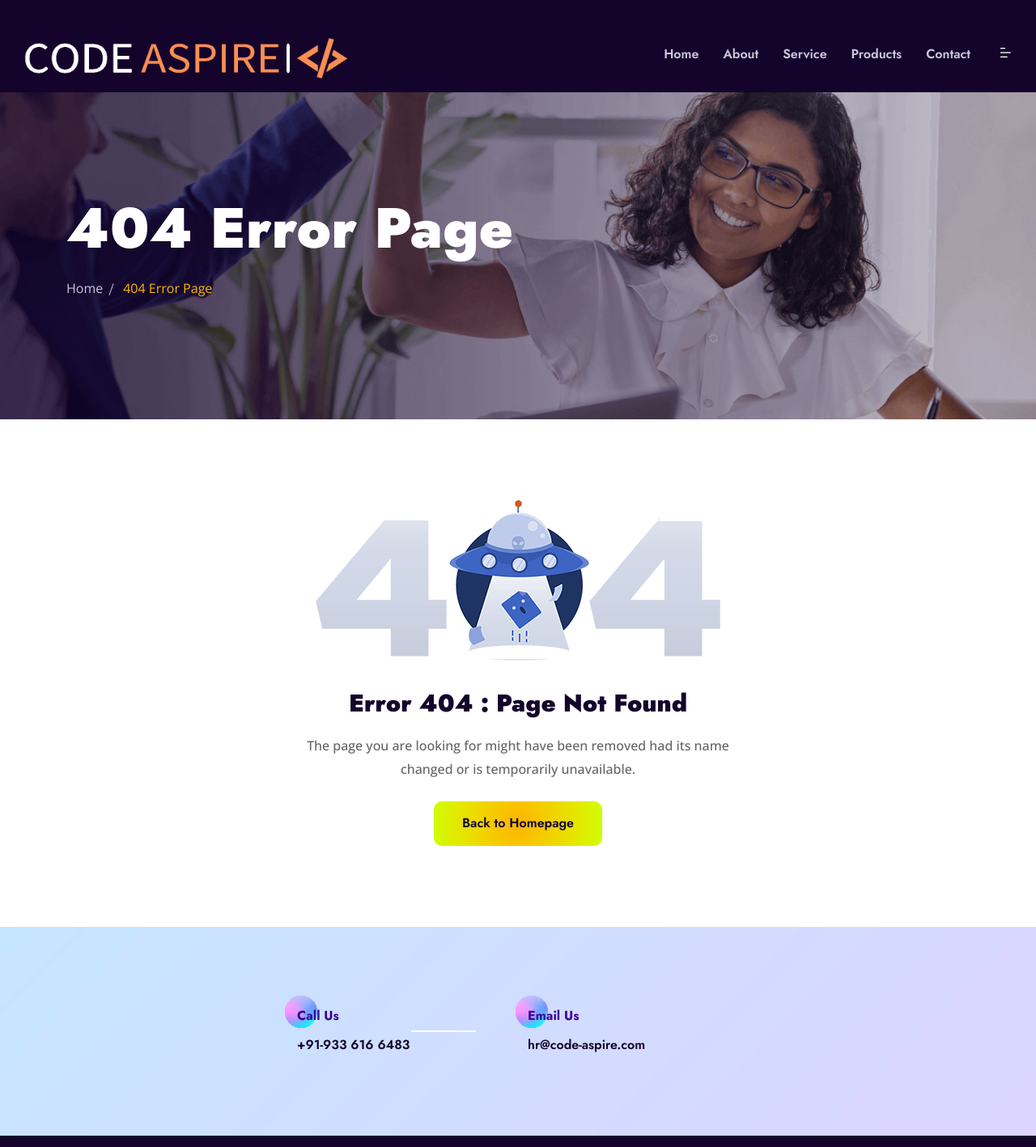
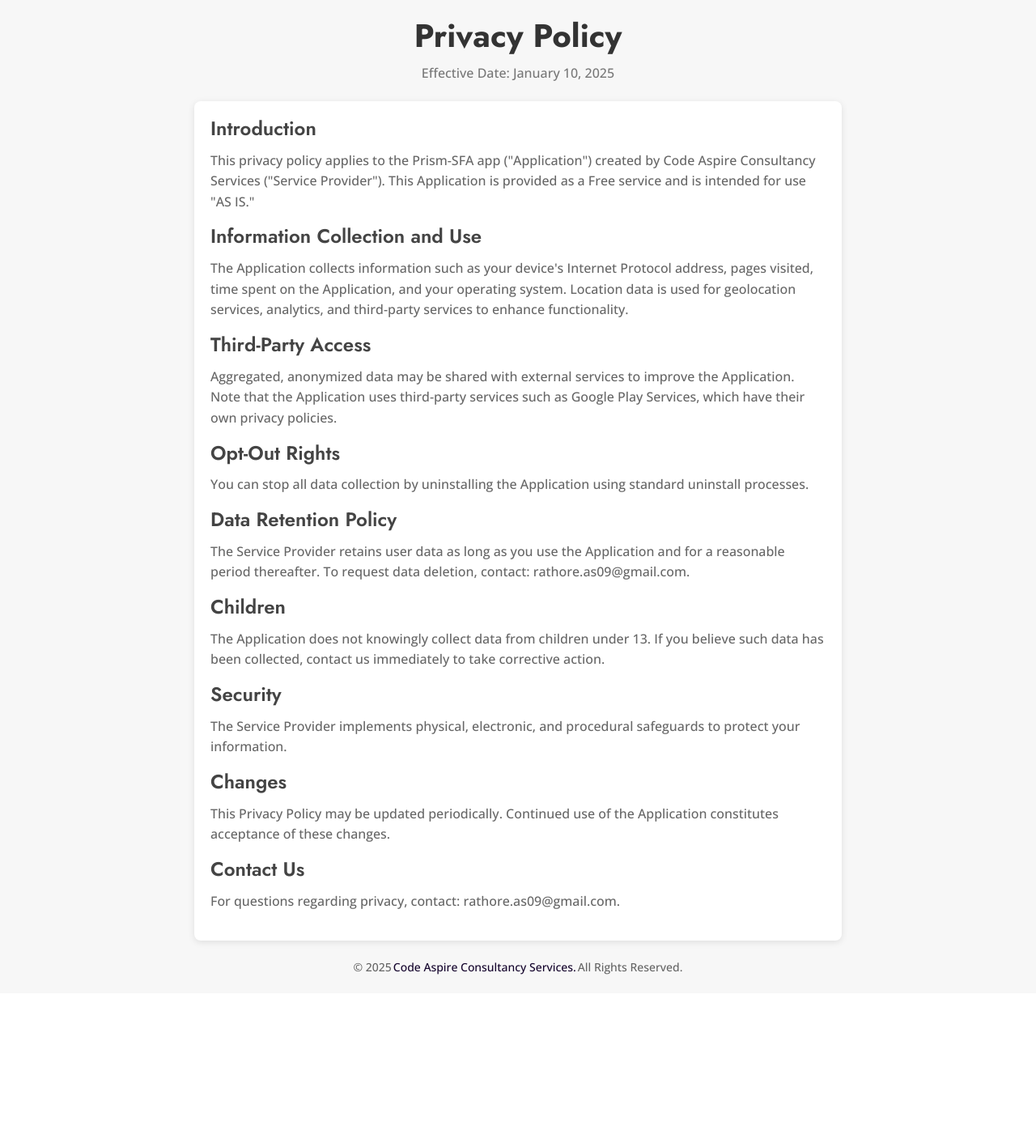
Before and after one commit to Vimal-Pandey/Code-Aspire, a Next.js app: page /prism-sfa-policy in a window 1280 px wide. Before the commit this address had no page. Shown: the top 1417 px of the page at 81% size. After the commit the page ends 1227 px from the top, so only its background shows below. Built offline with nearby package versions, Linux system fonts and the light colour scheme.

Commit message:
added new privacy policy for sfa prism

```diff
--- a/components/Layout/Footer.js
+++ b/components/Layout/Footer.js
@@ -134,6 +134,12 @@
                     </Link>
                   </li>
 
+                  <li>
+                    <Link href="/prism-sfa-policy">
+                      <a>Prism SFA Policy</a>
+                    </Link>
+                  </li>
+
                 </ul>
               </div>
             </div>
--- a/package.json
+++ b/package.json
@@ -11,6 +11,7 @@
   "dependencies": {
     "aos": "^2.3.4",
     "axios": "^0.27.2",
+    "framer-motion": "^11.15.0",
     "fs": "^0.0.1-security",
     "fslightbox-react": "^1.6.2-2",
     "next": "12.1.6",
--- a/pages/_app.js
+++ b/pages/_app.js
@@ -15,6 +15,8 @@
 import "../styles/globals.css";
 // Responsive CSS
 import "../styles/responsive.css";
+// SFA-Privacy-policy CSS
+import "../styles/prism-sfa-policy.css";
 
 import Head from "next/head";
 import ScrollToTop from "@/components/Layout/ScrollToTop";
--- /dev/null
+++ b/pages/prism-sfa-policy.js
@@ -0,0 +1,108 @@
+// PrivacyPolicy.jsx
+import React from "react";
+import { motion } from "framer-motion";
+import Link from "next/link";
+
+const PrivacyPolicy = () => {
+  return (
+    <div className="privacy-container">
+      {/* Header Section */}
+      <motion.header
+        initial={{ opacity: 0, y: -20 }}
+        animate={{ opacity: 1, y: 0 }}
+        transition={{ duration: 0.8 }}
+        className="privacy-header"
+      >
+        <h1>Privacy Policy</h1>
+        <p>Effective Date: January 10, 2025</p>
+      </motion.header>
+
+      {/* Policy Content Section */}
+      <motion.section
+        initial={{ opacity: 0 }}
+        animate={{ opacity: 1 }}
+        transition={{ duration: 1 }}
+        className="privacy-content"
+      >
+        <h2>Introduction</h2>
+        <p>
+          This privacy policy applies to the Prism-SFA app ("Application")
+          created by Code Aspire Consultancy Services ("Service Provider"). This
+          Application is provided as a Free service and is intended for use "AS
+          IS."
+        </p>
+
+        <h2>Information Collection and Use</h2>
+        <p>
+          The Application collects information such as your device's Internet
+          Protocol address, pages visited, time spent on the Application, and
+          your operating system. Location data is used for geolocation services,
+          analytics, and third-party services to enhance functionality.
+        </p>
+
+        <h2>Third-Party Access</h2>
+        <p>
+          Aggregated, anonymized data may be shared with external services to
+          improve the Application. Note that the Application uses third-party
+          services such as Google Play Services, which have their own privacy
+          policies.
+        </p>
+
+        <h2>Opt-Out Rights</h2>
+        <p>
+          You can stop all data collection by uninstalling the Application using
+          standard uninstall processes.
+        </p>
+
+        <h2>Data Retention Policy</h2>
+        <p>
+          The Service Provider retains user data as long as you use the
+          Application and for a reasonable period thereafter. To request data
+          deletion, contact: rathore.as09@gmail.com.
+        </p>
+
+        <h2>Children</h2>
+        <p>
+          The Application does not knowingly collect data from children under
+          13. If you believe such data has been collected, contact us
+          immediately to take corrective action.
+        </p>
+
+        <h2>Security</h2>
+        <p>
+          The Service Provider implements physical, electronic, and procedural
+          safeguards to protect your information.
+        </p>
+
+        <h2>Changes</h2>
+        <p>
+          This Privacy Policy may be updated periodically. Continued use of the
+          Application constitutes acceptance of these changes.
+        </p>
+
+        <h2>Contact Us</h2>
+        <p>For questions regarding privacy, contact: rathore.as09@gmail.com.</p>
+      </motion.section>
+
+      {/* Footer Section */}
+      <motion.footer
+        initial={{ opacity: 0, y: 20 }}
+        animate={{ opacity: 1, y: 0 }}
+        transition={{ duration: 0.8 }}
+        className="privacy-footer"
+      >
+        <p>
+          &copy; 2025
+          <span
+            style={{ marginLeft: "2px", marginRight: "2px", cursor: "default" }}
+          >
+            <Link href="/">Code Aspire Consultancy Services.</Link>
+          </span>
+           All Rights Reserved.
+        </p>
+      </motion.footer>
+    </div>
+  );
+};
+
+export default PrivacyPolicy;
--- /dev/null
+++ b/styles/prism-sfa-policy.css
@@ -0,0 +1,57 @@
+/* PrivacyPolicy.css */
+.privacy-container {
+    min-height: 100vh;
+    background-color: #f7f7f7;
+    display: flex;
+    flex-direction: column;
+    align-items: center;
+    padding: 20px;
+  }
+
+  .privacy-header {
+    text-align: center;
+    margin-bottom: 20px;
+  }
+
+  .privacy-header h1 {
+    font-size: 2.5rem;
+    font-weight: bold;
+    color: #333;
+  }
+
+  .privacy-header p {
+    color: #777;
+    margin-top: 8px;
+  }
+
+  .privacy-content {
+    background-color: #fff;
+    box-shadow: 0 2px 8px rgba(0, 0, 0, 0.1);
+    border-radius: 8px;
+    padding: 20px;
+    max-width: 800px;
+    width: 100%;
+  }
+
+  .privacy-content h2 {
+    font-size: 1.5rem;
+    font-weight: 600;
+    color: #444;
+    margin-bottom: 12px;
+  }
+
+  .privacy-content p {
+    color: #666;
+    margin-bottom: 16px;
+    line-height: 1.6;
+  }
+
+  .privacy-footer {
+    text-align: center;
+    margin-top: 20px;
+    color: #999;
+  }
+
+  .privacy-footer p {
+    font-size: 0.875rem;
+  }
```
Also changed, not shown: 1 other file (tests, documents, lock files or other folders).
